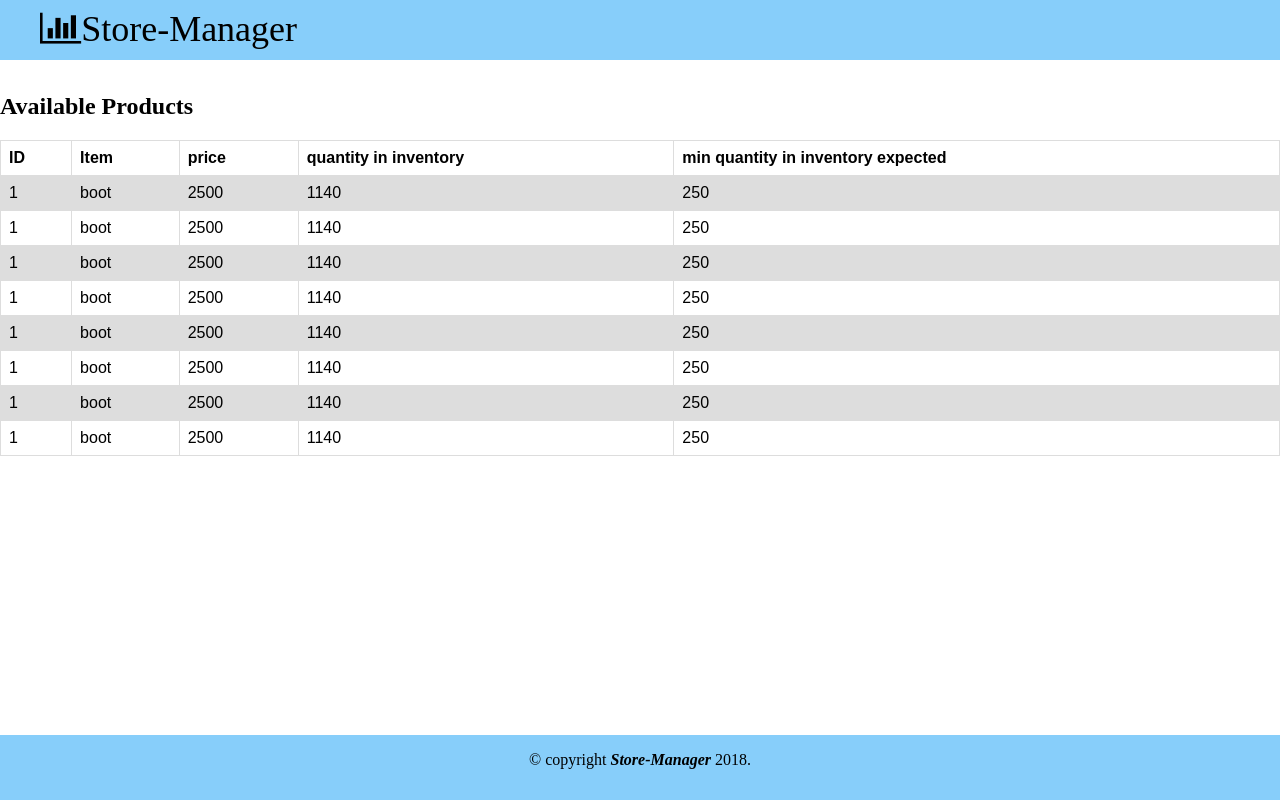
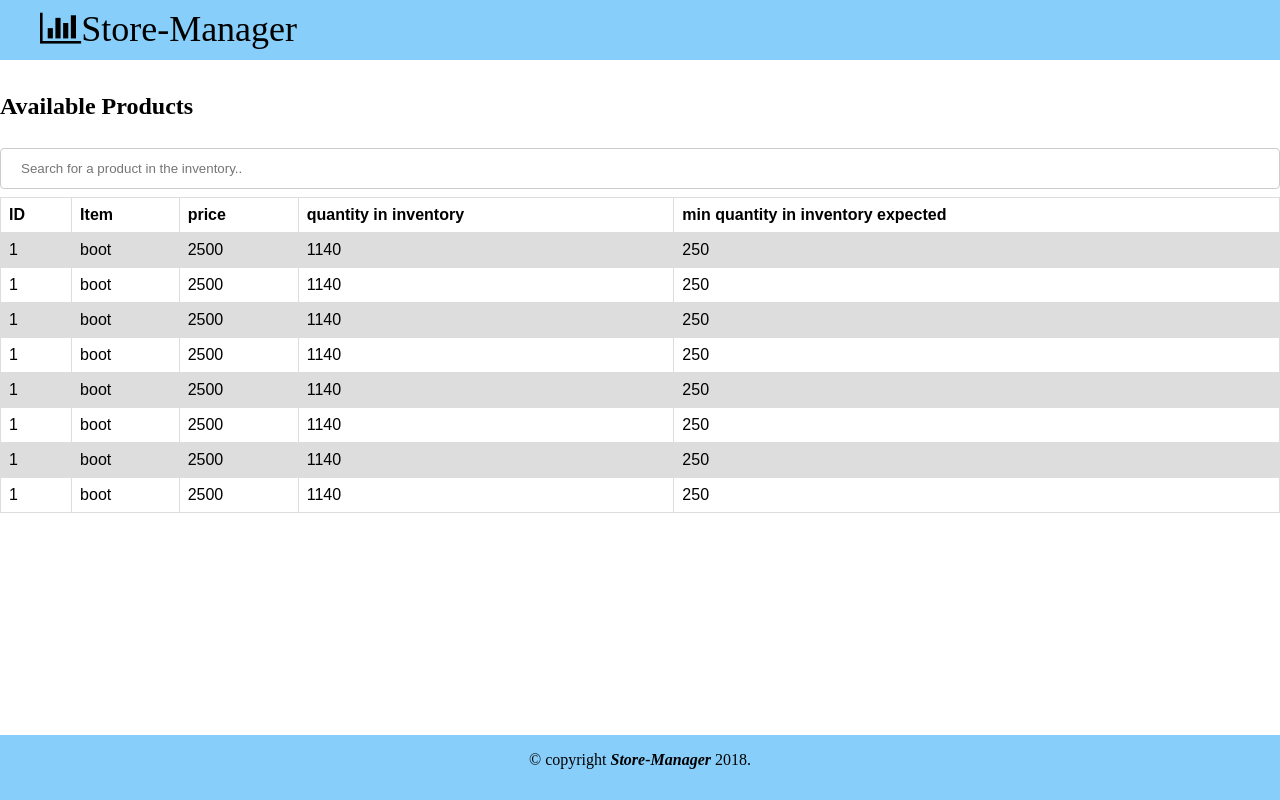
Before and after one commit to vmuthabuku/Store-Manager, a plain HTML site: page UI/stock.html in a window 1280 px wide. Drawn offline with Linux system fonts and the light colour scheme.

Commit message:
addition of a search bar [#161143316]

```diff
--- a/UI/stock.html
+++ b/UI/stock.html
@@ -16,6 +16,10 @@
         </div>
         <div>
             <h2>Available Products</h2>
+            <form action="/action_page.php">
+                <input type="text" placeholder="Search for a product in the inventory.." name="search">
+
+            </form>
             <table>
                 <tr>
                     <th>ID</th>
```
